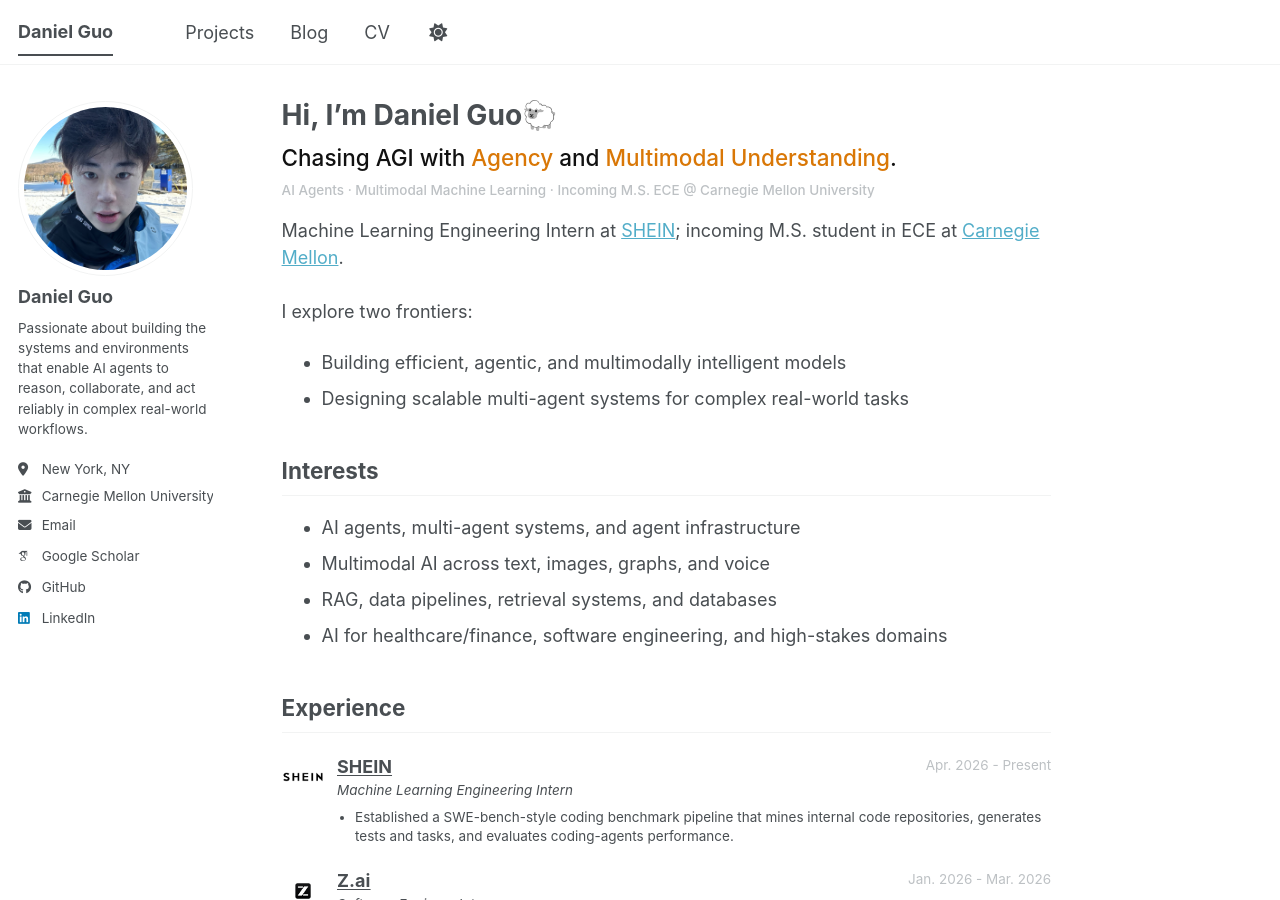
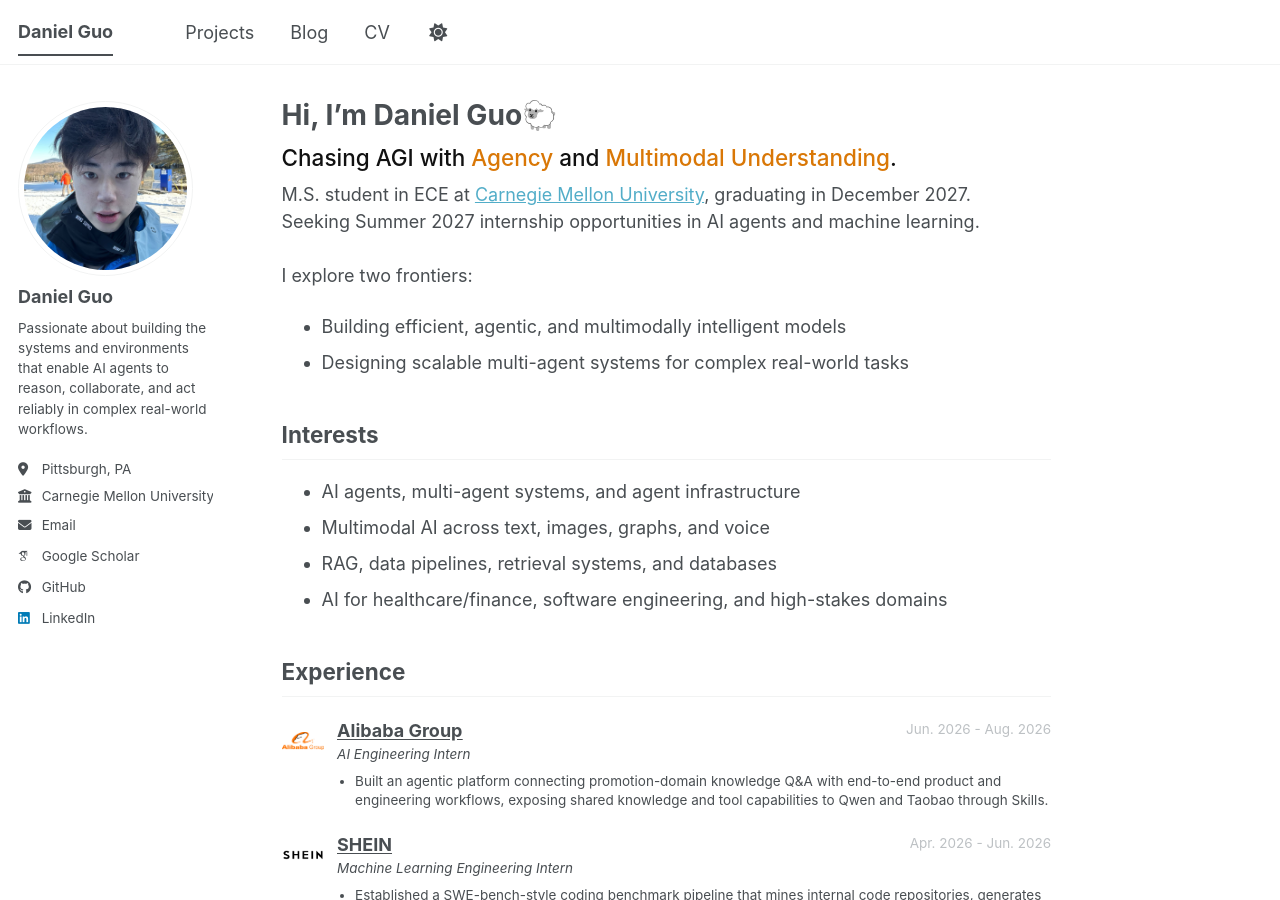
Before and after one commit to daniel-guooo/daniel-guooo.github.io, a Jekyll site: the page built from _pages/about.md, in a window 1280 px wide and 900 px high. Built offline with Jekyll 4.4.1, drawn with Linux system fonts in a browser that asks for light colours; some web fonts are replaced; a script bundle is joined from its source files by our own code; library files that are not in the unit come from our copies.

Commit message:
Update homepage with Alibaba experience

```diff
--- a/_config.yml
+++ b/_config.yml
@@ -27,10 +27,10 @@ author:
   name             : "Daniel Guo"
   pronouns         : # example: "she/her"
   bio              : "Passionate about building the systems and environments that enable AI agents to reason, collaborate, and act reliably in complex real-world workflows."
-  location         : "New York, NY"
+  location         : "Pittsburgh, PA"
   employer         : "Carnegie Mellon University"
   uri              : # URL
-  email            : "zg2379@nyu.edu"
+  email            : "danielg3@andrew.cmu.edu"
 
   # Academic websites
   academia         : # URL
--- a/_pages/about.md
+++ b/_pages/about.md
@@ -3,14 +3,14 @@ permalink: /
 title: "Hi, I’m Daniel Guo🐑"
 seo_title: "Daniel Guo | AI Agents & Multimodal Machine Learning | CMU ECE"
 subtitle: 'Chasing AGI with <span class="page__subtitle-accent">Agency</span> and <span class="page__subtitle-accent">Multimodal Understanding</span>.'
-profile_line: "AI Agents · Multimodal Machine Learning · Incoming M.S. ECE @ Carnegie Mellon University"
 author_profile: true
 redirect_from:
   - /about/
   - /about.html
 ---
 
-Machine Learning Engineering Intern at [SHEIN](https://m.shein.com/us/?cdn_rsite=cf&ref=www&rep=dir&ret=mus){:target="_blank" rel="noopener noreferrer"}; incoming M.S. student in ECE at [Carnegie Mellon](https://www.cmu.edu/){:target="_blank" rel="noopener noreferrer"}.
+M.S. student in ECE at [Carnegie Mellon University](https://www.cmu.edu/){:target="_blank" rel="noopener noreferrer"}, graduating in December 2027. <br>
+Seeking Summer 2027 internship opportunities in AI agents and machine learning.
 <br><br>
 I explore two frontiers:
 - Building efficient, agentic, and multimodally intelligent models
@@ -26,6 +26,22 @@ I explore two frontiers:
 
 <div class="experience-list">
   <article class="experience-list__item">
+    <img class="experience-list__logo" src="/images/experience/alibaba-group.jpg" alt="Alibaba Group logo">
+    <div class="experience-list__body">
+      <div class="experience-list__header">
+        <div>
+          <h3><a href="https://www.alibaba.com/" target="_blank" rel="noopener noreferrer">Alibaba Group</a></h3>
+          <p class="experience-list__role">AI Engineering Intern</p>
+        </div>
+        <p class="experience-list__date">Jun. 2026 - Aug. 2026</p>
+      </div>
+      <ul>
+        <li>Built an agentic platform connecting promotion-domain knowledge Q&amp;A with end-to-end product and engineering workflows, exposing shared knowledge and tool capabilities to Qwen and Taobao through Skills.</li>
+      </ul>
+    </div>
+  </article>
+
+  <article class="experience-list__item">
     <img class="experience-list__logo" src="/images/experience/shein.png" alt="SHEIN logo">
     <div class="experience-list__body">
       <div class="experience-list__header">
@@ -33,7 +49,7 @@ I explore two frontiers:
           <h3><a href="https://m.shein.com/us/?cdn_rsite=cf&amp;ref=www&amp;rep=dir&amp;ret=mus" target="_blank" rel="noopener noreferrer">SHEIN</a></h3>
           <p class="experience-list__role">Machine Learning Engineering Intern</p>
         </div>
-        <p class="experience-list__date">Apr. 2026 - Present</p>
+        <p class="experience-list__date">Apr. 2026 - Jun. 2026</p>
       </div>
       <ul>
         <li>Established a SWE-bench-style coding benchmark pipeline that mines internal code repositories, generates tests and tasks, and evaluates coding-agents performance.</li>
```
Also changed, not shown: images/experience/alibaba-group.jpg (added).
